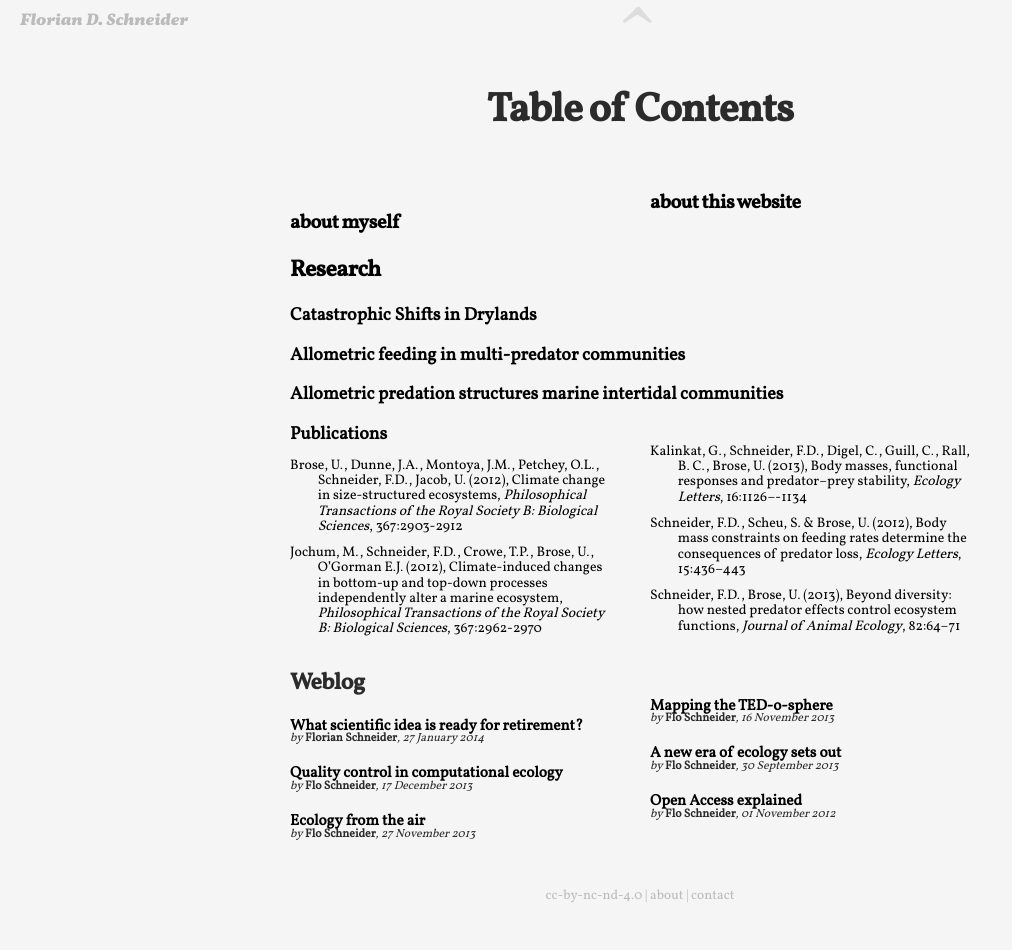
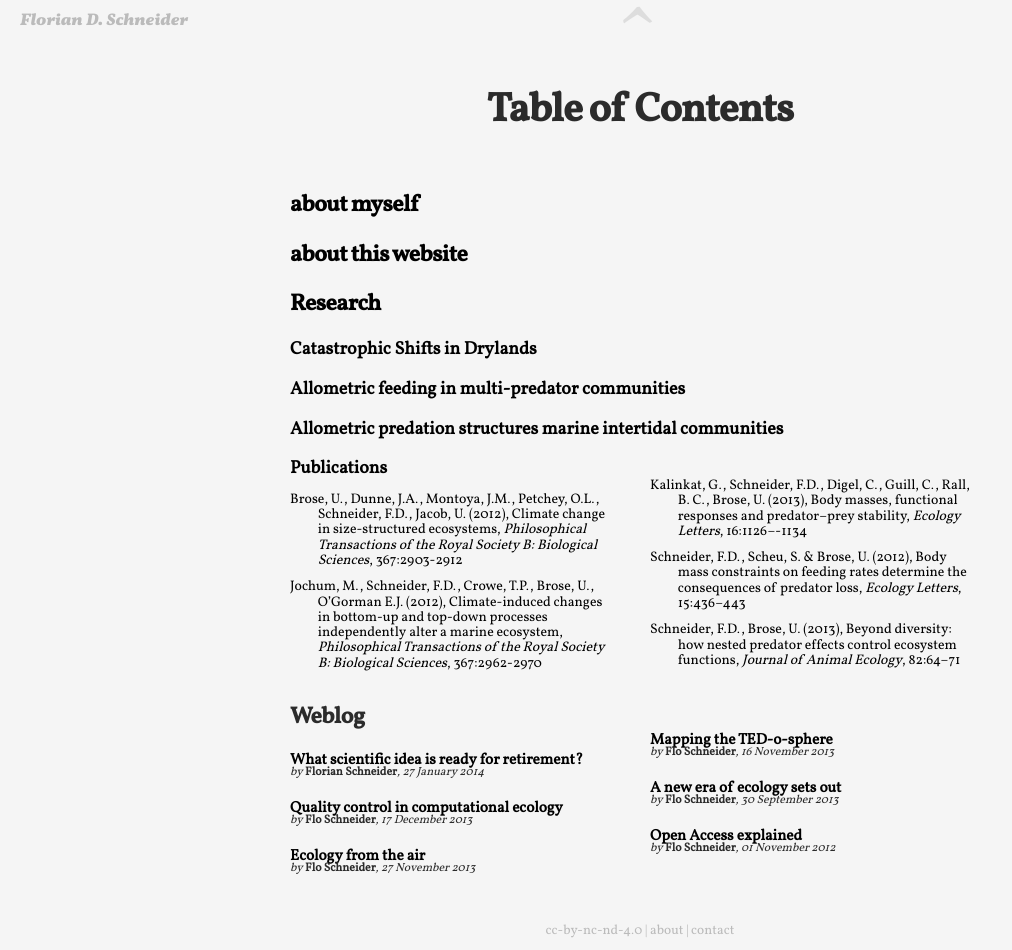
Before and after one commit to fdschneider/oldwebsite, a Jekyll site: the page built from sitemap.html, in a window 1280 px wide and 950 px high. Shown: the whole window, without its empty margins (0-1012 px from the left). Built offline with Jekyll 4.4.1, drawn with Linux system fonts in a browser that asks for light colours.

Commit message:
sitemap updated

```diff
--- a/sitemap.html
+++ b/sitemap.html
@@ -16,7 +16,7 @@ title: Table of Contents
 	<div class = "indexcontent">
 
 		<h1>  </h1>
-		<div class = "two-col">
+		<div>
 
 		<h2><a href = "{{ BASE_PATH }}about/">about myself</a></h2>
 		<h2><a href = "{{ BASE_PATH }}about.html">about this website</a></h2>
```
